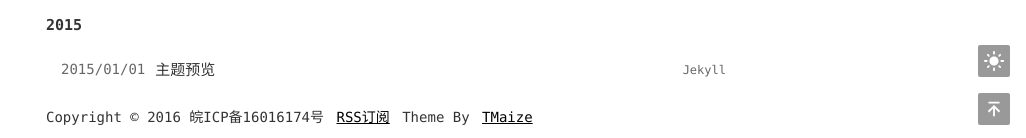
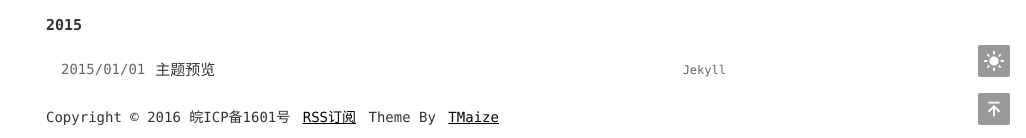
Before and after one commit to LiuZhipeng99/blogJekyll, a Jekyll site: the page built from index.html, in a window 1280 px wide and 900 px high, scrolled down 5361 px. Shown: the part 759-897 px from the top of the window, without its empty margins (254-1280 px from the left). Built offline with Jekyll 4.4.1, drawn with Linux system fonts in a browser that asks for light colours.

Commit message:
Update _config.yml

```diff
--- a/_config.yml
+++ b/_config.yml
@@ -5,7 +5,7 @@ title: TMaize Blog
 description: TMaize的个人博客
 keywords: TMaize,Blog,Java,Html,JavaScript
 author: TMaize
-footerText: 'Copyright © 2016 皖ICP备16016174号'
+footerText: 'Copyright © 2016 皖ICP备1601号'
 
 # 这些不要动
 permalink: /posts/:year/:month/:day/:title.html
@@ -17,7 +17,7 @@ exclude: ['CNAME', 'README.md', 'LICENSE', '_site', 'dist', 'Gemfile', 'Gemfile.
 
 # 域名配置
 # baseurl配置,如果网站部署在根目录下的其他目录中，请设置为 /目录名
-domainUrl: 'https://blog.tmaize.net'
+domainUrl: 'https://liuzhipeng99.github.io/testpages'
 baseurl: ''
 
 # 吐个槽地址，会在chat页面中重定向到该地址
```
